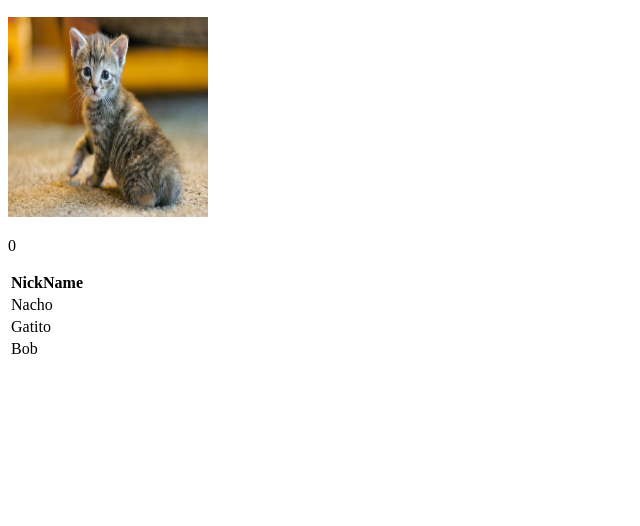
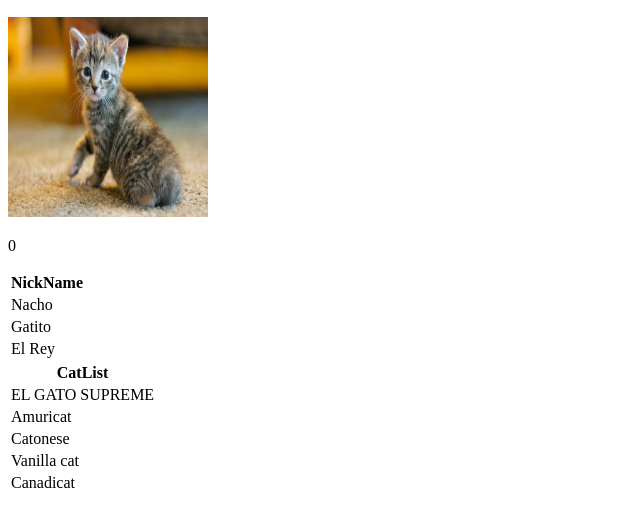
Before and after one commit to aruballo/CatsClickerKnockout, a plain HTML site: page index.html in a window 1280 px wide. Shown: the part 110-636 px from the top of the page, without its empty margins (0-640 px from the left). Drawn offline with Linux system fonts and the light colour scheme.

Commit message:
Added cat list that switches current cat

```diff
--- a/index.html
+++ b/index.html
@@ -10,16 +10,28 @@
 			<img id="CurrentCat" width="200px" height="200px" data-bind="attr: { src: imgSrc }, click: $parent.updateClickCount"></img>
 			<p id="clickCount" data-bind="text: clickCount"></p>
 		</div>
-		<div id="CatNickNameView">
+		<table>
+			<thead>
+				<tr>
+					<th>NickName</th>
+				</tr>
+			</thead>
+			<tbody data-bind="foreach: nicknames">
+				<tr>
+					<td data-bind="text: nickname"></td>
+				</tr>
+			</tbody>
+		</table>
+		<div id="CatListView" data-bind="with: catsClickerKnockOut.viewModel">
 			<table>
 				<thead>
 					<tr>
-						<th>NickName</th>
+						<th>CatList</th>
 					</tr>
 				</thead>
-				<tbody data-bind="foreach: nicknames">
+				<tbody data-bind="foreach: catList">
 					<tr>
-						<td data-bind="text: nickname"></td>
+						<td data-bind="text: catTitle, click: $parent.changeCat"></td>
 					</tr>
 				</tbody>
 			</table>
--- a/js/CatsClicker.js
+++ b/js/CatsClicker.js
@@ -1,6 +1,38 @@
 var catsClickerKnockOut = catsClickerKnockOut || {};
 
+catsClickerKnockOut.catsData = [
+	{
+			clickCount: 0,
+			imgSrc: "img/cat0.jpg",
+			catTitle: "EL GATO SUPREME",
+			nicknames: [{nickname: "Nacho"}, {nickname: "Gatito"}, {nickname: "El Rey"}]
+	},
+	{
+			clickCount: 0,
+			imgSrc: "img/cat1.jpg",
+			catTitle: "Amuricat",
+			nicknames: [{nickname: "Washington"}, {nickname: "Abraham"}, {nickname: "Eagle"}]
+	},
+	{
+			clickCount: 0,
+			imgSrc: "img/cat2.jpg",
+			catTitle: "Catonese",
+			nicknames: [{nickname: "Kawaii"}, {nickname: "Nani"}, {nickname: "Doshda"}]
+	},
+	{
+			clickCount: 0,
+			imgSrc: "img/cat3.jpg",
+			catTitle: "Vanilla cat",
+			nicknames: [{nickname: "Meow"}, {nickname: "Purr"}, {nickname: "Kitty"}]
+	},
+	{
+			clickCount: 0,
+			imgSrc: "img/cat4.jpg",
+			catTitle: "Canadicat",
+			nicknames: [{nickname: "Maple"}, {nickname: "Puck"}, {nickname: "Eh"}]
+	}
 
+];
 catsClickerKnockOut.catObj = function(data){
 	this.clickCount = ko.observable(data.clickCount);
 	this.imgSrc = ko.observable(data.imgSrc);
@@ -31,17 +63,20 @@ catsClickerKnockOut.catObj = function(data){
 
 catsClickerKnockOut.viewModel = {
 	init: function(){
-		this.currentCat = ko.observable(new catsClickerKnockOut.catObj(
-			{
-				clickCount: 0,
-				imgSrc: "img/cat0.jpg",
-				catTitle: "EL GATO SUPREME",
-				nicknames: [{nickname: "Nacho"}, {nickname: "Gatito"}, {nickname: "Bob"}]
-			}
-		));
+		var self = this;
+		this.catList = ko.observableArray([]);
+
+		catsClickerKnockOut.catsData.forEach(function(cat){
+			self.catList().push(new catsClickerKnockOut.catObj(cat));
+		});
+
+		this.currentCat = ko.observable(this.catList()[0]);
 	},
 	updateClickCount: function(){
 		this.clickCount(this.clickCount() + 1);
+	},
+	changeCat: function(){
+		catsClickerKnockOut.viewModel.currentCat(this);
 	}
 };
 
```
Also changed, not shown: img/cat1.jpg (added), img/cat2.jpg (added), img/cat3.jpg (added), img/cat4.jpg (added).
